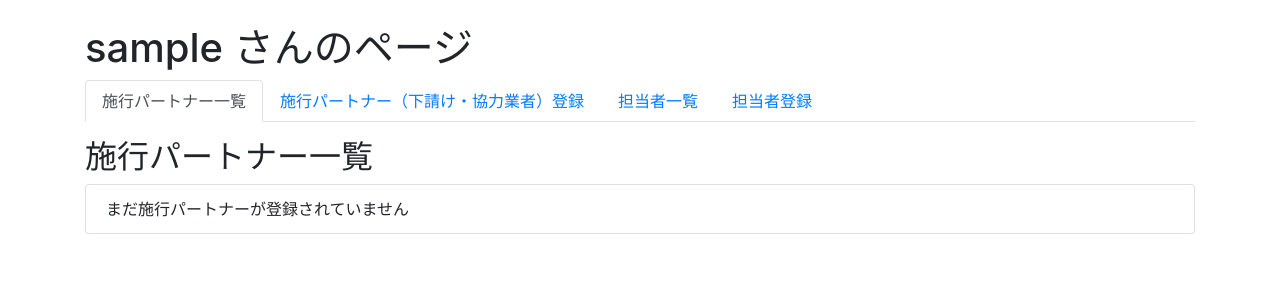
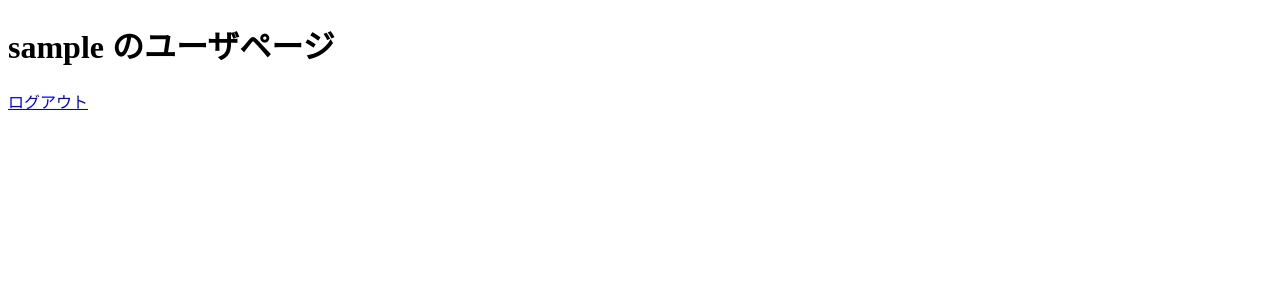
Before and after one commit to honjobunseki/jizen, a Flask app: a page that uses templates/user_page.html in a window 1280 px wide. Shown: the top 300 px of the page. Run offline with Flask 3, Linux system fonts and the light colour scheme; the visitor is signed in with stand-in values (Sample User, id 1); data comes from the database, SQL or seed files in the repository; some libraries are stand-ins or nearby versions.

Commit message:
Update user_page.html

```diff
--- a/templates/user_page.html
+++ b/templates/user_page.html
@@ -1,121 +1,12 @@
 <!DOCTYPE html>
 <html lang="ja">
 <head>
-  <meta charset="UTF-8">
-  <title>{{ user.username }} さんのページ</title>
-  <!-- Bootstrap CSS (CDN) -->
-  <link rel="stylesheet" href="https://stackpath.bootstrapcdn.com/bootstrap/4.5.2/css/bootstrap.min.css">
-  <!-- jQuery と Bootstrap JS (CDN) -->
-  <script src="https://code.jquery.com/jquery-3.5.1.slim.min.js"></script>
-  <script src="https://cdn.jsdelivr.net/npm/bootstrap@4.5.2/dist/js/bootstrap.bundle.min.js"></script>
+    <meta charset="UTF-8">
+    <title>{{ user.username }} のユーザページ</title>
 </head>
 <body>
-  <div class="container mt-4">
-    <h1>{{ user.username }} さんのページ</h1>
-
-    <!-- タブナビゲーション -->
-    <ul class="nav nav-tabs" id="userPageTab" role="tablist">
-      <!-- 施行パートナー一覧タブ -->
-      <li class="nav-item">
-        <a class="nav-link active" id="partner-list-tab" data-toggle="tab" href="#partner-list" role="tab" aria-controls="partner-list" aria-selected="true">
-          施行パートナー一覧
-        </a>
-      </li>
-      <!-- 施行パートナー登録タブ -->
-      <li class="nav-item">
-        <a class="nav-link" id="partner-add-tab" data-toggle="tab" href="#partner-add" role="tab" aria-controls="partner-add" aria-selected="false">
-          施行パートナー（下請け・協力業者）登録
-        </a>
-      </li>
-      <!-- 担当者一覧タブ -->
-      <li class="nav-item">
-        <a class="nav-link" id="staff-list-tab" data-toggle="tab" href="#staff-list" role="tab" aria-controls="staff-list" aria-selected="false">
-          担当者一覧
-        </a>
-      </li>
-      <!-- 担当者登録タブ -->
-      <li class="nav-item">
-        <a class="nav-link" id="staff-add-tab" data-toggle="tab" href="#staff-add" role="tab" aria-controls="staff-add" aria-selected="false">
-          担当者登録
-        </a>
-      </li>
-    </ul>
-
-    <!-- タブコンテンツ -->
-    <div class="tab-content mt-3" id="userPageTabContent">
-      <!-- 施行パートナー一覧タブの内容 -->
-      <div class="tab-pane fade show active" id="partner-list" role="tabpanel" aria-labelledby="partner-list-tab">
-        <h2>施行パートナー一覧</h2>
-        <ul class="list-group">
-          {% for partner in partners %}
-            <li class="list-group-item">
-              <strong>業者名:</strong> {{ partner.company_name }}<br>
-              <strong>代表者:</strong> {{ partner.representative or '未入力' }}<br>
-              <strong>電話番号:</strong> {{ partner.phone_number }}<br>
-              <!-- その他必要な項目 -->
-            </li>
-          {% else %}
-            <li class="list-group-item">まだ施行パートナーが登録されていません</li>
-          {% endfor %}
-        </ul>
-      </div>
-
-      <!-- 施行パートナー登録タブの内容 -->
-      <div class="tab-pane fade" id="partner-add" role="tabpanel" aria-labelledby="partner-add-tab">
-        <h2>施行パートナー（下請け・協力業者）登録</h2>
-        <!-- 登録フォームへのリンクまたはフォームそのもの -->
-        <p>
-          <a href="{{ url_for('add_partner', username=user.username) }}" class="btn btn-primary">
-            登録フォームへ
-          </a>
-        </p>
-      </div>
-
-      <!-- 担当者一覧タブの内容 -->
-      <div class="tab-pane fade" id="staff-list" role="tabpanel" aria-labelledby="staff-list-tab">
-        <h2>担当者一覧</h2>
-        <ul class="list-group">
-          {% for staff in staffs %}
-            <li class="list-group-item">
-              <strong>担当者氏名:</strong> {{ staff.staff_name }}<br>
-              <strong>業者種別:</strong> {{ staff.vendor_type }}<br>
-              <!-- 担当者種別や資格の情報を必要に応じて表示 -->
-              {% if staff.is_asbestos_qualified %}
-                <em>石綿有資格者</em>
-              {% endif %}
-            </li>
-          {% else %}
-            <li class="list-group-item">まだ担当者が登録されていません</li>
-          {% endfor %}
-        </ul>
-      </div>
-
-      <!-- 担当者登録タブの内容 -->
-      <div class="tab-pane fade" id="staff-add" role="tabpanel" aria-labelledby="staff-add-tab">
-        <!-- 担当者登録フォーム（add_staff.html へのインクルードまたは直接記述） -->
-        {% include "add_staff.html" %}
-      </div>
-    </div>
-  </div>
-  <!-- user_page.htmlの内容の最後に追加 -->
-{% if debug_info %}
-    <div style="margin-top: 50px; padding: 20px; background: #f8f9fa; border: 1px solid #ddd;">
-        <h3>デバッグ情報</h3>
-        {% for section, data in debug_info.items() %}
-            <div style="margin-bottom: 15px;">
-                <strong>{{ section }}:</strong>
-                {% if data is mapping %}
-                    <ul>
-                    {% for key, value in data.items() %}
-                        <li>{{ key }}: {{ value }}</li>
-                    {% endfor %}
-                    </ul>
-                {% else %}
-                    <p>{{ data }}</p>
-                {% endif %}
-            </div>
-        {% endfor %}
-    </div>
-{% endif %}
+    <h1>{{ user.username }} のユーザページ</h1>
+    <p><a href="{{ url_for('logout') }}">ログアウト</a></p>
+    <!-- ユーザページとして必要な情報やリンクを追加可能 -->
 </body>
 </html>
```
